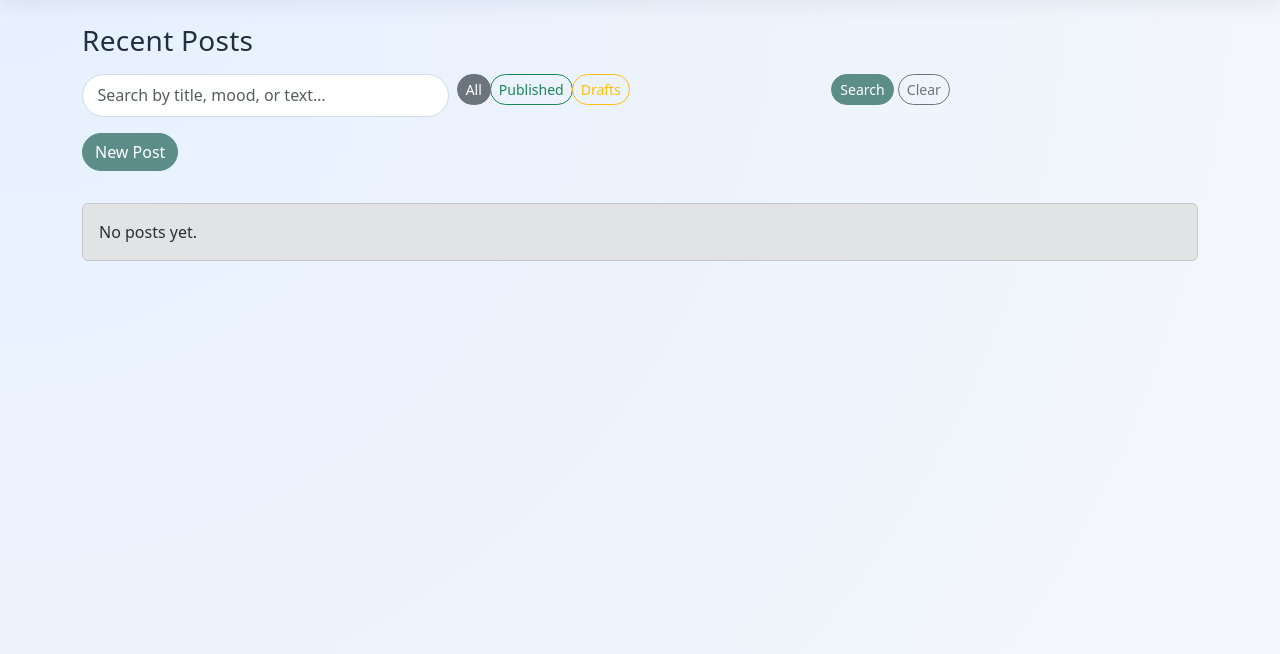
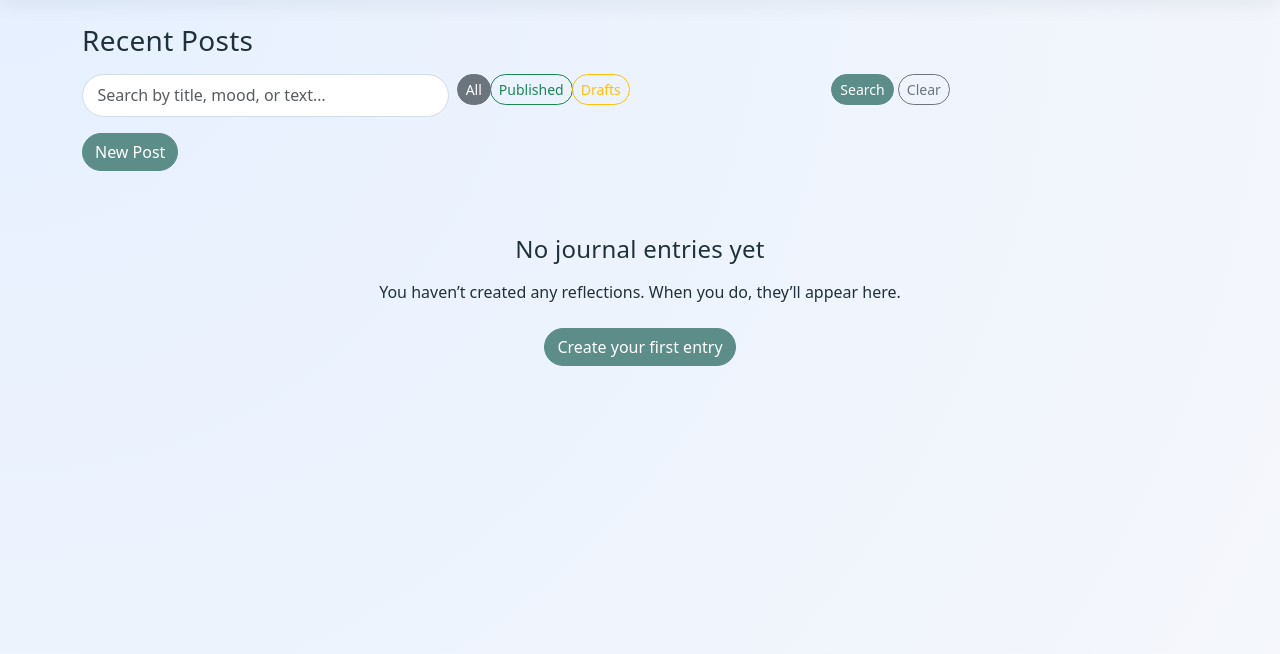
Before and after one commit to Beechy-92/beechy_milestone_3, a Django app: page /posts/ in a window 1280 px wide. Shown: the part 57-711 px from the top of the page. Run offline with Django 4.2, Linux system fonts and the light colour scheme; a user stored in the database is signed in; data comes from the database, SQL or seed files in the repository.

Commit message:
improve - post list empty states and search no-results messaging

```diff
--- a/still_mind/templates/still_mind/base.html
+++ b/still_mind/templates/still_mind/base.html
@@ -62,6 +62,17 @@
     </nav>
   </header>
 
+  {% if messages %}
+  <div class="container mt-3">
+    {% for message in messages %}
+      <div class="alert alert-{{ message.tags }} alert-dismissible fade show" role="alert">
+        {{ message }}
+        <button type="button" class="btn-close" data-bs-dismiss="alert" aria-label="Close"></button>
+      </div>
+    {% endfor %}
+  </div>
+{% endif %}
+
   <main class="container py-4" role="main">
     {% block content %}{% endblock %}
   </main>
--- a/still_mind/templates/still_mind/post_list.html
+++ b/still_mind/templates/still_mind/post_list.html
@@ -66,7 +66,24 @@
     {% endfor %}
   </ul>
 {% else %}
-  <div class="alert alert-secondary mt-3">No posts yet.</div>
+  {# No posts in the queryset #}
+  {% if request.GET.q or request.GET.status %}
+    <div class="alert alert-info mt-3">
+      No posts match your current search or filters.
+      <a href="{% url 'still_mind:post_list' %}" class="alert-link">Clear filters</a>
+      to see all of your entries.
+    </div>
+  {% else %}
+    <div class="text-center py-5">
+      <h2 class="h4 mb-3">No journal entries yet</h2>
+      <p class="mb-4">
+        You haven’t created any reflections. When you do, they’ll appear here.
+      </p>
+      <a href="{% url 'still_mind:post_create' %}" class="btn btn-primary">
+        Create your first entry
+      </a>
+    </div>
+  {% endif %}
 {% endif %}
 
 {% endblock %}
--- a/still_mind/views.py
+++ b/still_mind/views.py
@@ -9,6 +9,7 @@ from django.db.models import Count, Q
 from django.http import Http404
 from .models import Post
 from .forms import PostForm
+from django.contrib import messages
 
 
 def index(request):
@@ -75,7 +76,9 @@ class PostCreateView(LoginRequiredMixin, CreateView):
 
     def form_valid(self, form):
         form.instance.author = self.request.user
-        return super().form_valid(form)
+        response = super().form_valid(form)
+        messages.success(self.request, "Your journal entry has been created.")
+        return response
 
 
 class PostUpdateView(LoginRequiredMixin, AuthorRequiredMixin, UpdateView):
@@ -85,6 +88,11 @@ class PostUpdateView(LoginRequiredMixin, AuthorRequiredMixin, UpdateView):
     slug_field = "slug"
     slug_url_kwarg = "slug"
 
+    def form_valid(self, form):
+        response = super().form_valid(form)
+        messages.success(self.request, "Your journal entry has been updated.")
+        return response
+
 
 class PostDeleteView(LoginRequiredMixin, AuthorRequiredMixin, DeleteView):
     model = Post
@@ -92,6 +100,11 @@ class PostDeleteView(LoginRequiredMixin, AuthorRequiredMixin, DeleteView):
     slug_url_kwarg = "slug"
     success_url = reverse_lazy("still_mind:post_list")
     template_name = "still_mind/post_confirm_delete.html"
+
+    def delete(self, request, *args, **kwargs):
+        response = super().delete(request, *args, **kwargs)
+        messages.success(request, "Your journal entry has been deleted.")
+        return response
 
 
 class HomeView(TemplateView):
```
